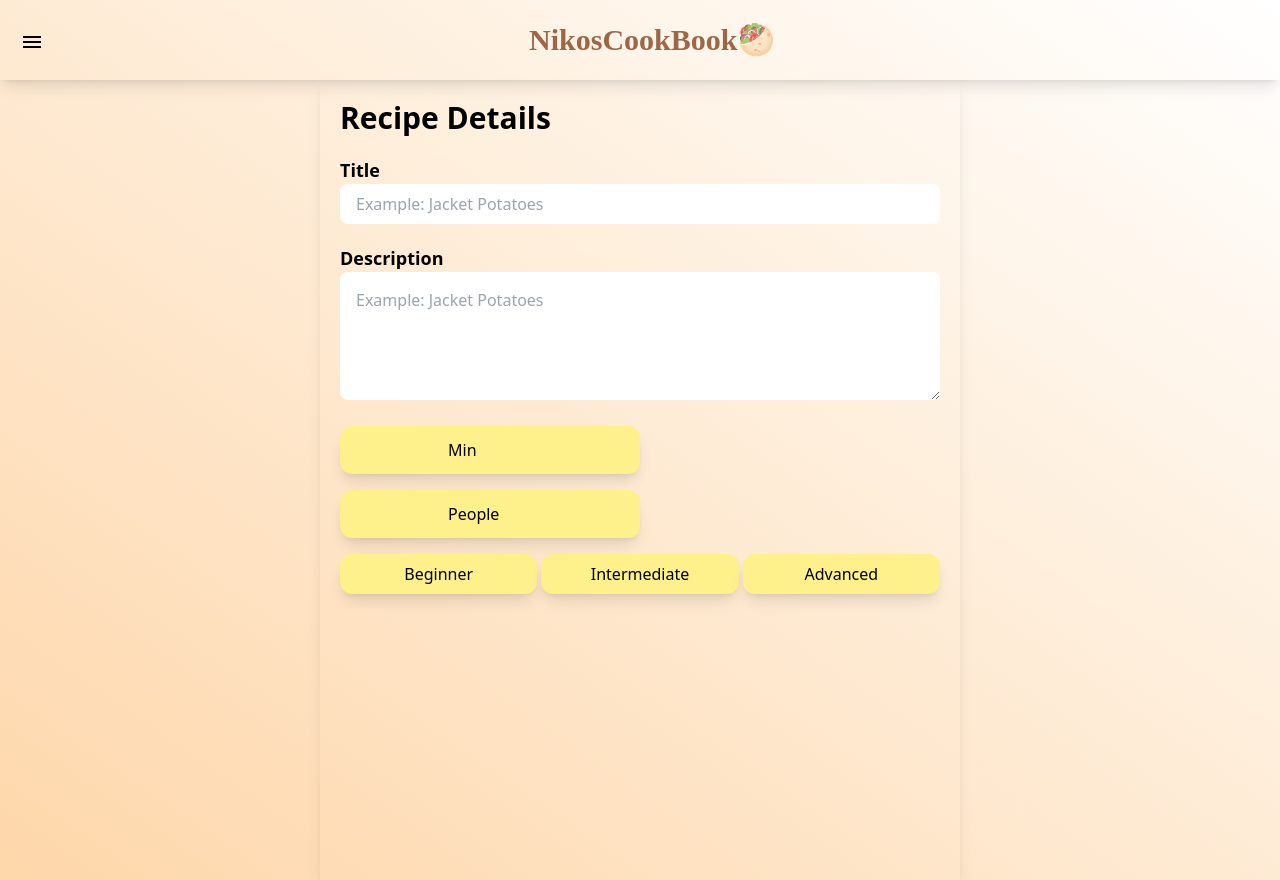
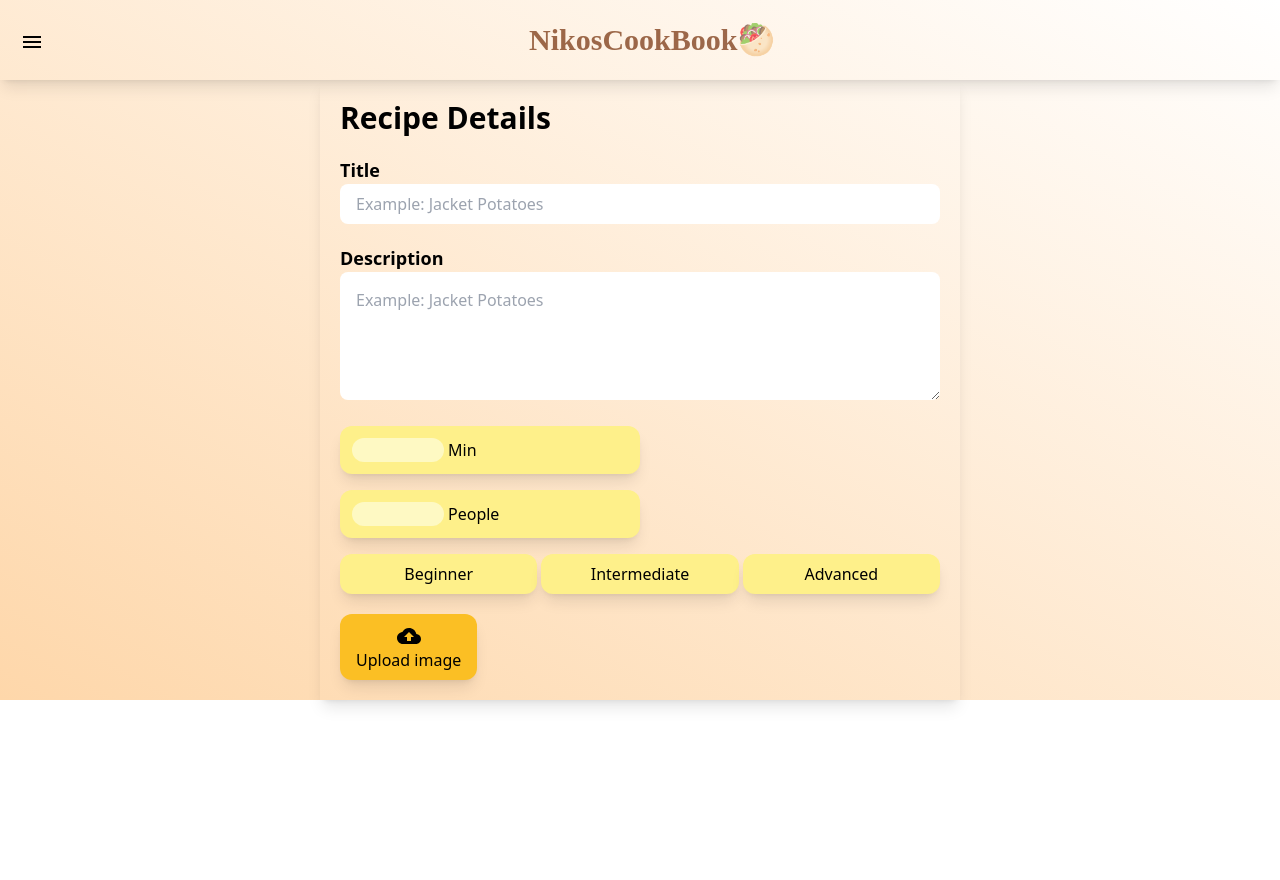
Before and after one commit to Nikisho/foodBlog, a React (Vite) app: page /submit in a window 1280 px wide. After the commit the page ends 800 px from the top, so only its background shows below. Built offline with nearby package versions, Linux system fonts and the light colour scheme.

Commit message:
added upload button and set up firebase

```diff
--- a/package.json
+++ b/package.json
@@ -16,6 +16,7 @@
     "@mui/material": "^5.15.18",
     "@supabase/supabase-js": "^2.43.4",
     "dotenv": "^16.4.5",
+    "firebase": "^10.12.3",
     "react": "^18.2.0",
     "react-dom": "^18.2.0",
     "react-router-dom": "^6.23.0"
--- a/src/pages/submit/Submit.tsx
+++ b/src/pages/submit/Submit.tsx
@@ -1,6 +1,6 @@
 import { Input } from '@mui/material';
-import { useState } from 'react'
-
+import { useRef, useState } from 'react'
+import CloudUploadIcon from '@mui/icons-material/CloudUpload';
 interface dataProps {
 	title: string | undefined;
 	description: string;
@@ -18,6 +18,7 @@ interface dataProps {
 const Submit = () => {
 	const [data, setData] = useState<dataProps>();
 	console.log(data)
+	const filePickerRef = useRef<HTMLInputElement>(null);
 
 	const handleChange = (e: any) => {
 		const { name, value } = e.target;
@@ -33,13 +34,26 @@ const Submit = () => {
 		setData((prevData: any) => ({
 			...prevData,
 			difficulty: difficulty
-		}));	};
+		}));
+	};
+
+	const uploadImageURL = async(e: any) => {
+		const reader = new FileReader();
+		if (e.target.files[0]) {
+			reader.readAsDataURL(e.target.files[0]);
+			setData((prevData: any) => ({
+				...prevData,
+				imageUrl: e.target.files[0]
+			}));
+		}
+	};
+
 	const handleSubmit = async () => {
 
 	}
 
 	return (
-		<div className='space-y-5 h-screen w-full lg:w-1/2 p-5 shadow-lg '>
+		<div className='space-y-5 h-auto w-full lg:w-1/2 p-5 shadow-lg '>
 			<p className='text-3xl  font-semibold'>Recipe Details</p>
 
 
@@ -66,16 +80,16 @@ const Submit = () => {
 
 			<div className='flex flex-col md:flex-col space-y-4'>
 				<div className=' flex w-1/2 rounded-xl shadow-lg bg-yellow-200 p-3 space-x-1'>
-					<input type='number' className='w-1/3  px-3 bg-yellow-200'
+					<input type='number' className='w-1/3  px-3 bg-yellow-100 rounded-xl'
 						value={data?.prepTime}
 						name='prepTime'
-					onChange={handleChange}
+						onChange={handleChange}
 					/>
 
 					<p className=''>Min</p>
 				</div>
 				<div className=' flex w-1/2 rounded-xl shadow-lg bg-yellow-200 p-3 space-x-1'>
-					<input type='number' max={10} className='w-1/3  px-3 bg-yellow-200'
+					<input type='number' max={10} className='w-1/3  px-3 bg-yellow-100 rounded-xl'
 						value={data?.servingSize}
 						name='servingSize'
 						onChange={handleChange}
@@ -84,24 +98,36 @@ const Submit = () => {
 				</div>
 				<div className=' flex w-full justify-between space-x-1'>
 					<button
-						name='difficulty' className={`w-1/3 rounded-xl shadow-lg p-2 hover:scale-95 transition duration-700 ${data?.difficulty === 'beginner'? 'bg-yellow-500': 'bg-yellow-200'}`}
-						onClick={(e)=> handleClick(e, 'beginner')}
-						>
+						name='difficulty' className={`w-1/3 rounded-xl shadow-lg p-2 hover:scale-95 transition duration-700 ${data?.difficulty === 'beginner' ? 'bg-yellow-500' : 'bg-yellow-200'}`}
+						onClick={(e) => handleClick(e, 'beginner')}
+					>
 						Beginner
 					</button>
-					<button name='difficulty'  className={`w-1/3 rounded-xl shadow-lg p-2 hover:scale-95 transition duration-700 ${data?.difficulty === 'intermediate'? 'bg-yellow-500': 'bg-yellow-200'}`}
-						onClick={(e)=> handleClick(e, 'intermediate')}
+					<button name='difficulty' className={`w-1/3 rounded-xl shadow-lg p-2 hover:scale-95 transition duration-700 ${data?.difficulty === 'intermediate' ? 'bg-yellow-500' : 'bg-yellow-200'}`}
+						onClick={(e) => handleClick(e, 'intermediate')}
 
 					>
 						<p>Intermediate</p>
 					</button>
-					<button name='difficulty'  className={`w-1/3 rounded-xl shadow-lg p-2 hover:scale-95 transition duration-700 ${data?.difficulty === 'advanced'? 'bg-yellow-500': 'bg-yellow-200'}`}
-						onClick={(e)=> handleClick(e, 'advanced')}
-						>
+					<button name='difficulty' className={`w-1/3 rounded-xl shadow-lg p-2 hover:scale-95 transition duration-700 ${data?.difficulty === 'advanced' ? 'bg-yellow-500' : 'bg-yellow-200'}`}
+						onClick={(e) => handleClick(e, 'advanced')}
+					>
 						<p>Advanced</p>
 					</button>
 				</div>
 			</div>
+			<button className='rounded-xl bg-amber-400 shadow-lg px-4 py-2'
+				onClick={() => filePickerRef.current?.click()}
+			>
+				<input ref={filePickerRef}
+					onChange={uploadImageURL}
+					type="file"
+					accept="image/png, image/jpeg"
+					hidden
+				/>
+				<CloudUploadIcon/>
+				<p>Upload image</p>
+			</button>
 		</div>
 	)
 }
```
Also changed, not shown: 2 other files (tests, documents, lock files or other folders).
